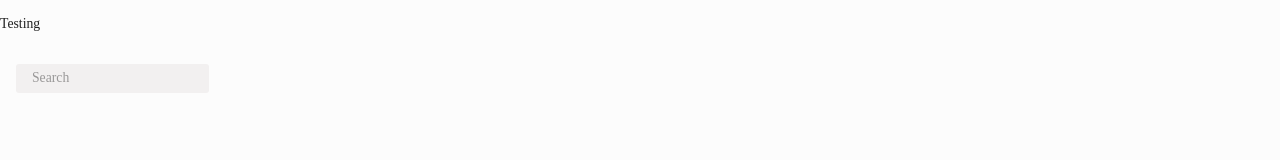
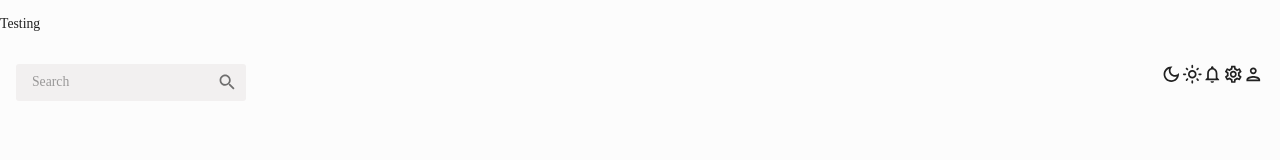
Before and after one commit to paxton44/react-dashboard, a React (Create React App) app: page / in a window 1280 px wide. Shown: the top 160 px of the page. Built offline with nearby package versions, Linux system fonts and the light colour scheme.

Commit message:
added in topbar buttons

```diff
--- a/src/scenes/global/Topbar.jsx
+++ b/src/scenes/global/Topbar.jsx
@@ -24,9 +24,28 @@ const Topbar = () => {
      borderRadius="3px"
      >
       <InputBase sx={{ ml: 2, flex: 1}} placeholder="Search" />
+        <IconButton type="button" sx={{ p: 1 }}>
+          <SearchIcon />
+        </IconButton>
+      </Box>
+      {/* Icons */}
+      <Box display="flex">
+        <iconButton>
+          <DarkModeOutlinedIcon />
+          <LightModeOutlinedIcon />
+        </iconButton>
+        <iconButton>
+          <NotificationsOutlinedIcon />
+        </iconButton>
 
-     </Box>
-      <IconButton sx={{display: "flex"}}></IconButton>
+        <iconButton>
+          <SettingsOutlinedIcon />
+        </iconButton>
+
+        <iconButton>
+          <PersonOutlinedIcon />
+        </iconButton>
+      </Box>
     </Box>
   )
 }
```
